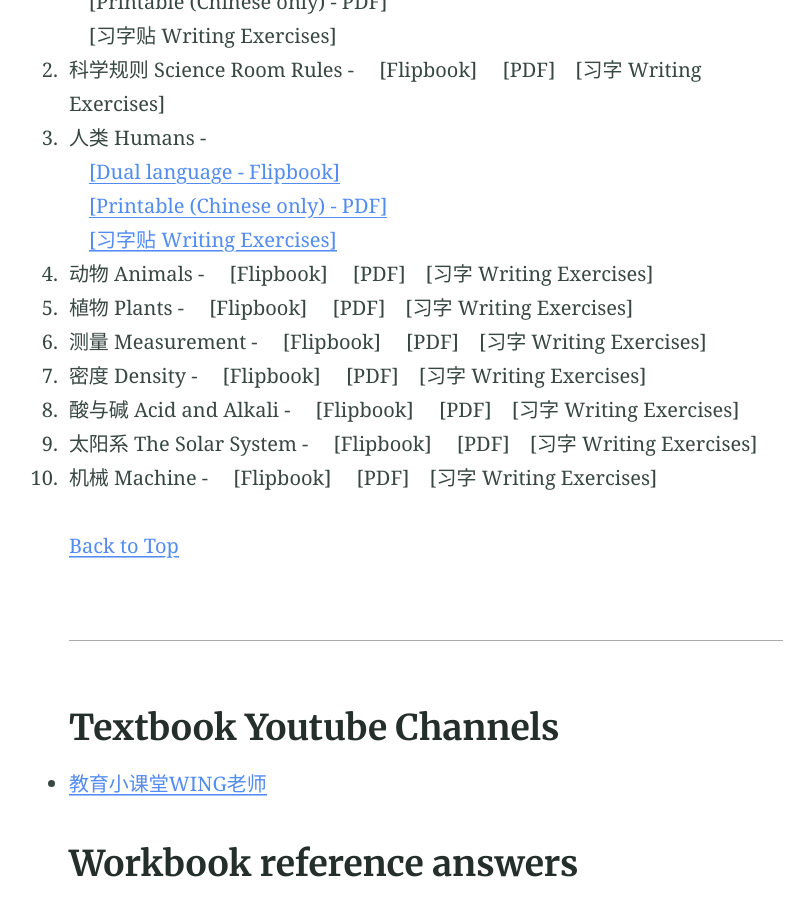
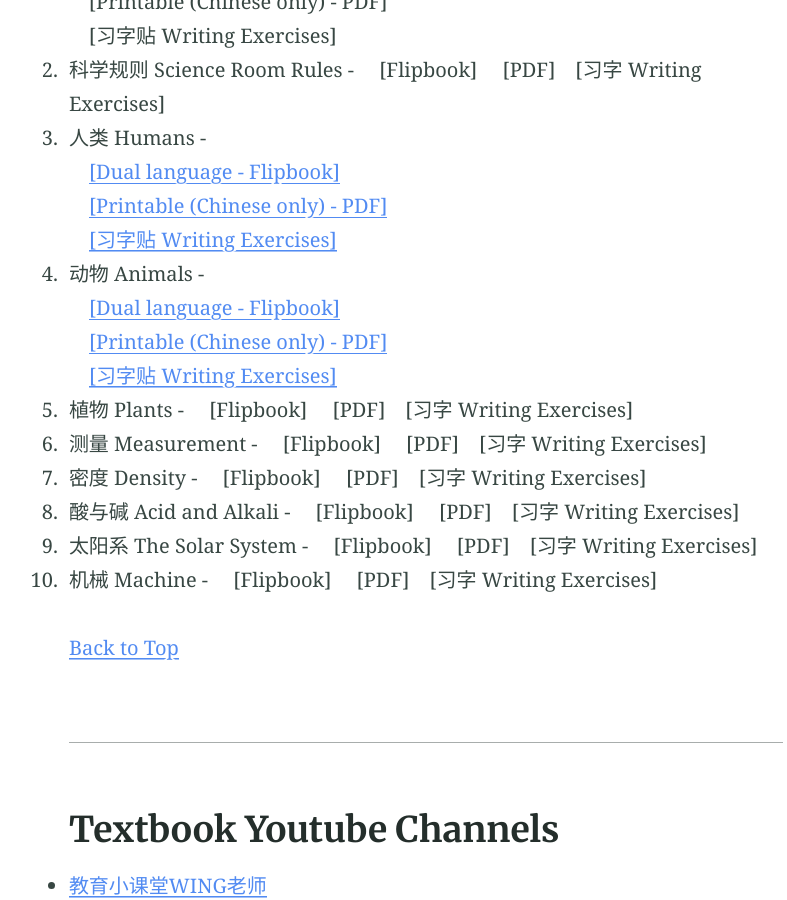
Before and after one commit to multilingual-malaysian/dlp_science, a Jekyll site: the page built from year3.md, in a window 1280 px wide and 900 px high, scrolled down 735 px. Shown: the whole window, without its empty margins (214-1001 px from the left). Built offline with Jekyll 4.4.1, drawn with Linux system fonts in a browser that asks for light colours.

Commit message:
Update year3.md

```diff
--- a/year3.md
+++ b/year3.md
@@ -18,7 +18,10 @@
    &emsp;<a href="https://online.fliphtml5.com/pjnuy/comz/" target="_blank">[Dual language - Flipbook]</a> <br />
    &emsp;<a href="/dlp_science/doc/year3/sc_year3_chinese_chapter3.pdf" target="_blank">[Printable (Chinese only) - PDF]</a><br />
    &emsp;<a href="/dlp_science/doc/year3/sc_year3_chapter3_writing.pdf" target="_blank">[习字贴 Writing Exercises]</a>
-4. 动物 Animals - &emsp;[Flipbook]&emsp; [PDF]&emsp;[习字 Writing Exercises]
+4. 动物 Animals - <br />
+   &emsp;<a href="https://online.fliphtml5.com/pjnuy/nwll/" target="_blank">[Dual language - Flipbook]</a> <br />
+   &emsp;<a href="/dlp_science/doc/year3/sc_year3_chapter4_chinese.pdf" target="_blank">[Printable (Chinese only) - PDF]</a><br />
+   &emsp;<a href="/dlp_science/doc/year3/sc_year3_chapter4_writing.pdf" target="_blank">[习字贴 Writing Exercises]</a>
 5. 植物 Plants - &emsp;[Flipbook]&emsp; [PDF]&emsp;[习字 Writing Exercises]
 6. 测量 Measurement - &emsp;[Flipbook]&emsp; [PDF]&emsp;[习字 Writing Exercises]
 7. 密度 Density - &emsp;[Flipbook]&emsp; [PDF]&emsp;[习字 Writing Exercises]
```
